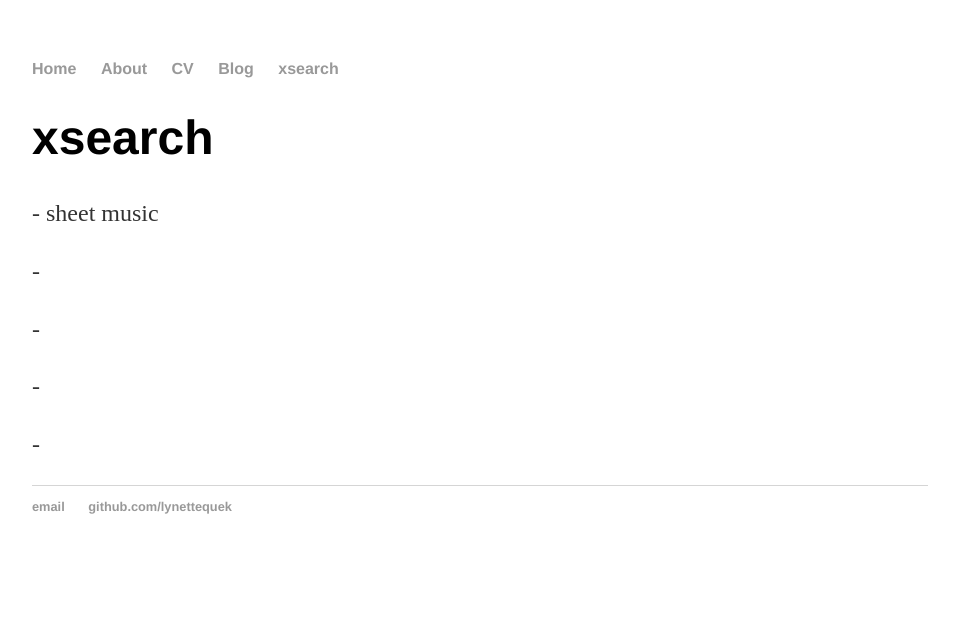
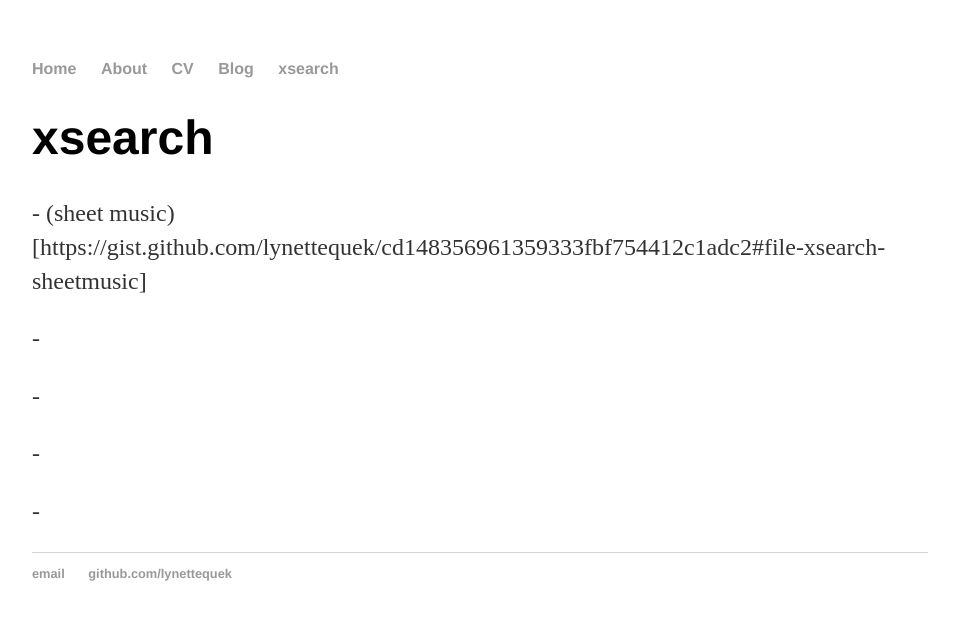
Before and after one commit to lynettequek/lynettequek.github.io, a Jekyll site: the page built from xsearch/index.html, in a window 1280 px wide. Shown: the top 620 px of the page, without its empty margins (160-1119 px from the left). Built offline with Jekyll 4.4.1, drawn with Linux system fonts in a browser that asks for light colours; part of the change alters nothing that is shown.

Commit message:
Update index.html

```diff
--- a/xsearch/index.html
+++ b/xsearch/index.html
@@ -4,7 +4,7 @@ title: xsearch tools
 ---
 <div class="blurb">
 	<h1>xsearch</h1>
-	<p>- sheet music</p>
+	<p>- (sheet music) [https://gist.github.com/lynettequek/cd148356961359333fbf754412c1adc2#file-xsearch-sheetmusic]</p>
   <p>- </p>
   <p>- </p>
   <p>-  </p>
```
